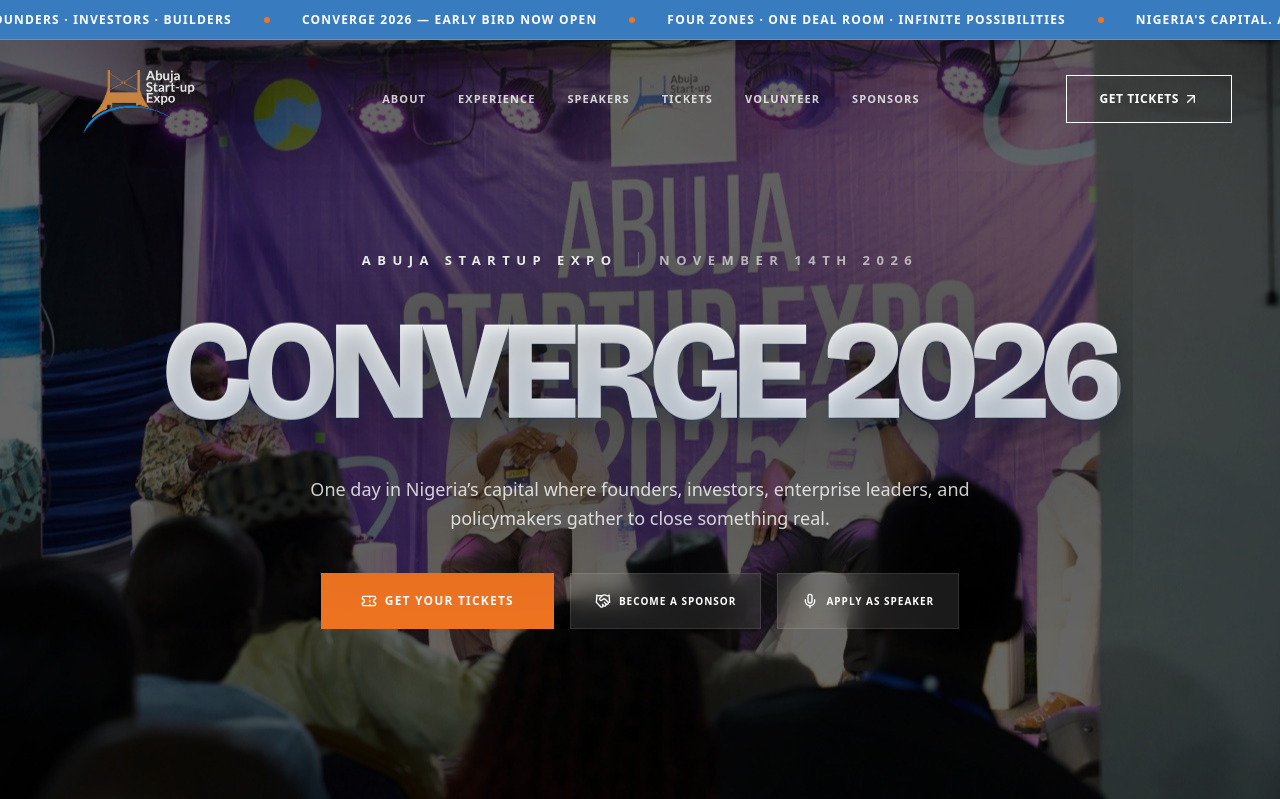
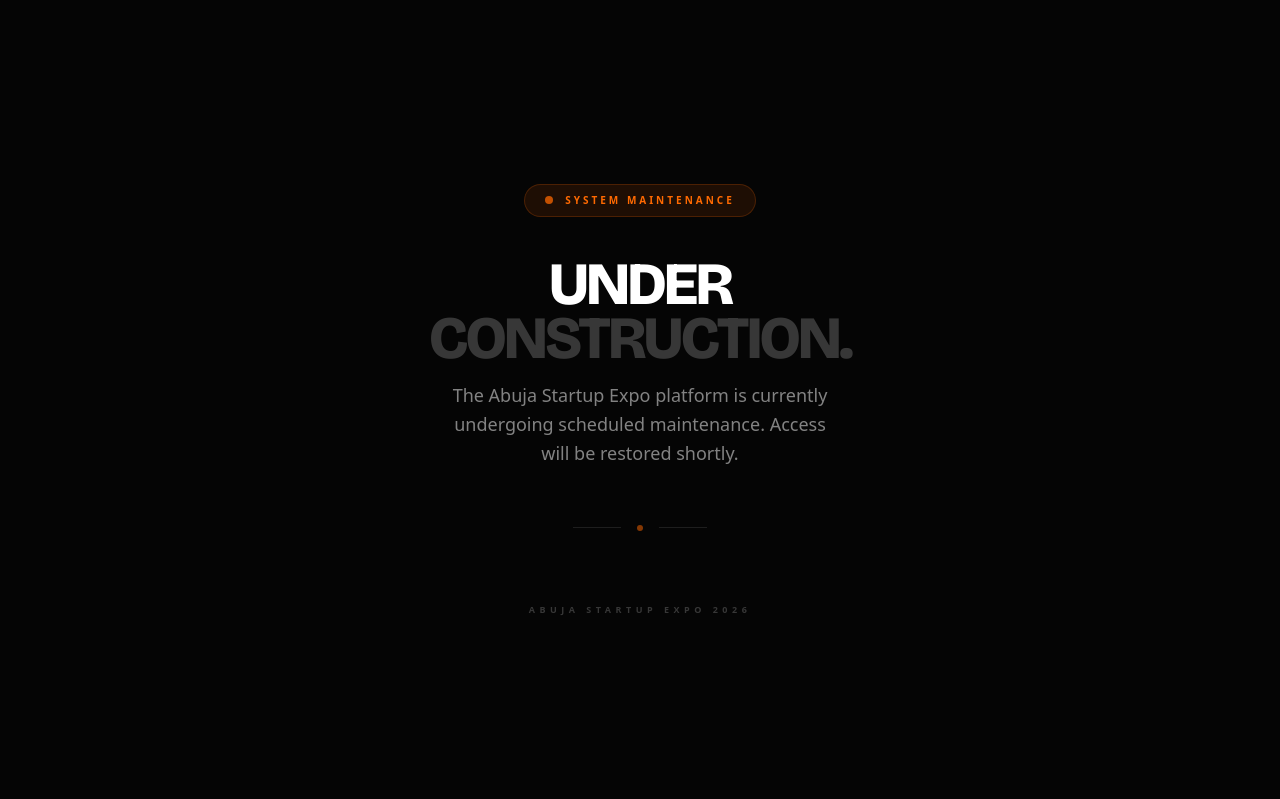
Before and after one commit to oreokunade/ASE, a React (Vite) app: page / in a window 1280 px wide. Shown: the top 799 px of the page. Built offline with nearby package versions, Linux system fonts and the light colour scheme; a web font is replaced by a local one.

Commit message:
Activate maintenance mode kill switch

```diff
--- a/src/App.tsx
+++ b/src/App.tsx
@@ -170,6 +170,49 @@
 }
 
 export default function App() {
+  // ==========================================
+  // 🛡️ CLIENT PAYMENT KILL SWITCH
+  // Set this to 'true' to lock the entire site.
+  // Set to 'false' to restore normal service.
+  // ==========================================
+  const IS_MAINTENANCE_MODE = true;
+
+  if (IS_MAINTENANCE_MODE) {
+    return (
+      <div className="min-h-screen bg-[#050505] flex items-center justify-center p-6 font-sans selection:bg-orange-500 selection:text-white">
+        <div className="max-w-md w-full text-center space-y-10">
+          {/* Status Badge */}
+          <div className="inline-flex items-center gap-3 px-5 py-2 rounded-full bg-orange-500/10 border border-orange-500/20 text-orange-500 text-[10px] font-black uppercase tracking-[0.3em]">
+            <div className="w-2 h-2 rounded-full bg-orange-500 animate-pulse" />
+            System Maintenance
+          </div>
+
+          {/* Main Headline */}
+          <div className="space-y-4">
+            <h1 className="text-5xl md:text-6xl font-black text-white tracking-tighter uppercase leading-[0.9] text-center">
+              Under <br/><span className="text-white/20">Construction.</span>
+            </h1>
+            <p className="text-white/50 text-base md:text-lg font-light leading-relaxed max-w-sm mx-auto">
+              The Abuja Startup Expo platform is currently undergoing scheduled maintenance. Access will be restored shortly.
+            </p>
+          </div>
+
+          {/* Visual Divider */}
+          <div className="flex items-center gap-4 justify-center py-4">
+            <div className="h-px w-12 bg-white/10" />
+            <div className="w-1.5 h-1.5 rounded-full bg-orange-500/50" />
+            <div className="h-px w-12 bg-white/10" />
+          </div>
+
+          {/* Footer Branding */}
+          <div className="pt-4">
+            <div className="text-[9px] font-bold text-white/20 uppercase tracking-[0.5em]">Abuja Startup Expo 2026</div>
+          </div>
+        </div>
+      </div>
+    );
+  }
+
   return (
     <div className="selection:bg-brand-primary selection:text-white bg-brand-bg text-brand-dark min-h-screen bg-grid-pattern overflow-hidden font-sans">
       <Navbar />
```
